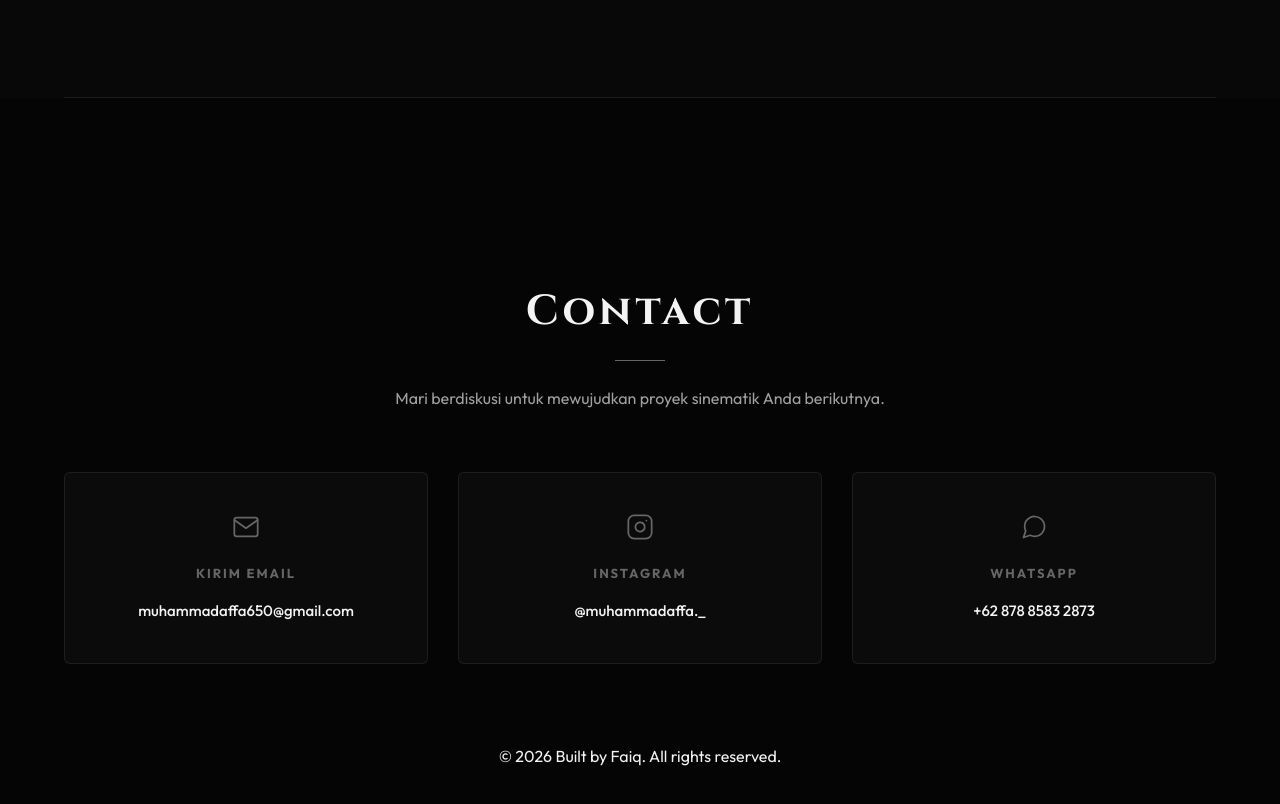
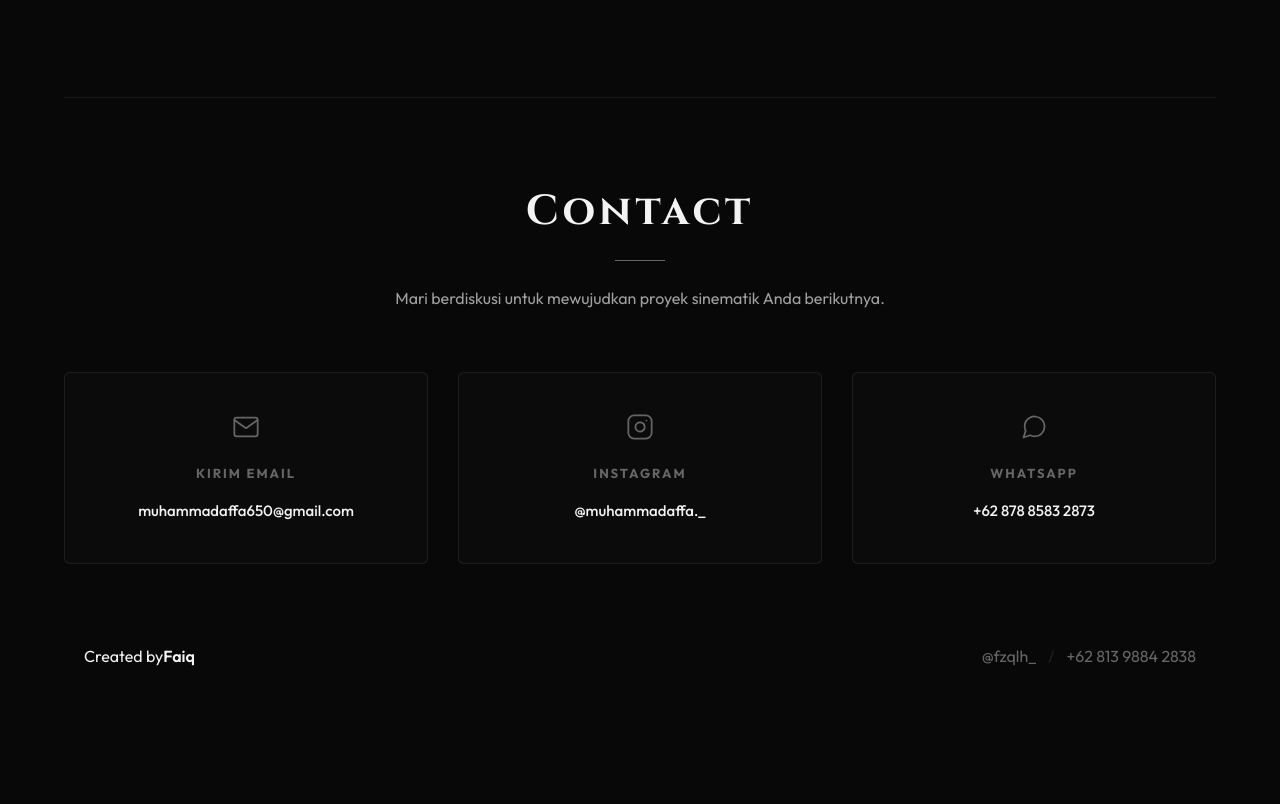
Before and after one commit to muhammadaffa650-wq/Portofolio-Daffa, a plain HTML site: page index.html in a window 1280 px wide. Shown: the part 4832-5636 px from the top of the page. After the commit the page ends 5582 px from the top, so only its background shows below. Drawn offline with Linux system fonts and the light colour scheme.

Commit message:
Update index.html

```diff
--- a/index.html
+++ b/index.html
@@ -1161,9 +1161,59 @@ a.info-value:hover {
 /* ==========================================================================
    CONTACT & FOOTER SECTION
    ========================================================================== */
-.footer-section {
-    padding-top: 100px;
-    background-color: #050505;
+/* --- Tambahan untuk menyempurnakan .footer-bottom yang sudah ada --- */
+
+.footer-container {
+    display: flex;
+    justify-content: space-between; /* Membuat nama di kiri, link sosmed di kanan */
+    align-items: center;
+    max-width: 1200px; /* Sesuaikan dengan max-width websitemu */
+    margin: 0 auto;
+    padding: 0 20px;
+    flex-wrap: wrap; /* Agar responsif saat dibuka di HP */
+    gap: 15px;
+}
+
+.footer-bottom strong {
+    color: var(--color-text-primary); /* Mengikuti warna teks utama websitemu */
+    font-weight: 600;
+}
+
+.footer-links {
+    display: flex;
+    align-items: center;
+    gap: 12px;
+}
+
+.footer-links a {
+    color: var(--color-text-muted);
+    text-decoration: none;
+    transition: var(--transition-smooth); /* Menggunakan variabel transisi bawaanmu */
+}
+
+.footer-links .separator {
+    color: rgba(255, 255, 255, 0.1);
+}
+
+/* Efek Hover Instagram (Gradasi Halus) */
+.footer-links .link-ig:hover {
+    background: radial-gradient(circle at 30% 107%, #fdf497 0%, #fd5949 45%, #d6249f 60%, #285AEB 90%);
+    -webkit-background-clip: text;
+    -webkit-text-fill-color: transparent;
+    opacity: 0.9;
+}
+
+/* Efek Hover WhatsApp (Warna Hijau WA) */
+.footer-links .link-wa:hover {
+    color: #25D366;
+}
+
+/* Responsif untuk layar HP */
+@media (max-width: 768px) {
+    .footer-container {
+        flex-direction: column; /* Berubah jadi tumpuk atas-bawah kalau di HP */
+        text-align: center;
+    }
 }
 
 .contact-title {
@@ -1235,14 +1285,6 @@ a.info-value:hover {
 .contact-card:hover .contact-card-icon {
     color: var(--color-text-primary);
     transform: scale(1.1);
-}
-
-.footer-bottom {
-    border-top: 1px solid rgba(255,255,255,0.03);
-    padding: 35px 0;
-    font-size: 13px;
-    color: var(--color-text-muted);
-    letter-spacing: 0.5px;
 }
 
 /* ==========================================================================
@@ -2445,7 +2487,17 @@ Accustomed to using industrial camera equipment and standard post-production sof
                 </a>
             </div>
 
-            <p>&copy; 2026 Built by <a href="https://instagram.com/@fzqlh_" target="_blank" rel="noopener noreferrer">Faiq</a>. All rights reserved.</p>
+           <div class="footer-bottom">
+    <div class="footer-container">
+        <p>Created by<strong>Faiq</strong></p>
+
+        <div class="footer-links">
+            <a href="https://instagram.com/fzqlh_" target="_blank" rel="noopener noreferrer" class="link-ig">@fzqlh_</a>
+            <span class="separator">/</span>
+            <a href="https://wa.me/081398842838?text=Halo%20Faiq" target="_blank" rel="noopener noreferrer" class="link-wa">+62 813 9884 2838</a>
+        </div>
+    </div>
+</div>
         </div>
     </footer>
 
```
